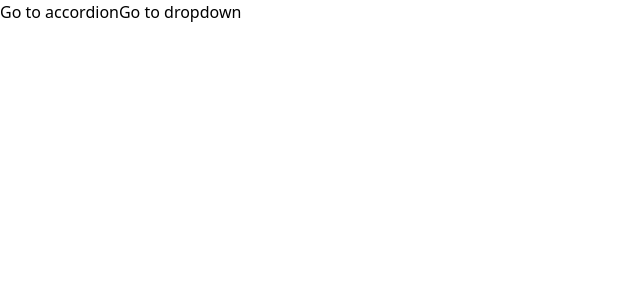
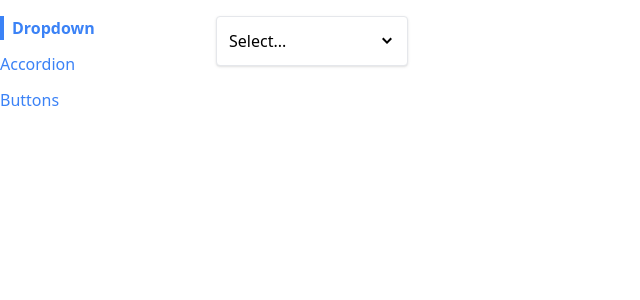
Before and after one commit to Leeyanhawrt/comps, a React (Create React App) app: page / in a window 1280 px wide. Shown: the top 300 px of the page, without its empty margins (0-640 px from the left). Built offline with nearby package versions, Linux system fonts and the light colour scheme.

Commit message:
Finish navigation tutorial

```diff
--- a/src/App.js
+++ b/src/App.js
@@ -2,15 +2,17 @@ import Link from "./components/Link";
 import Route from "./components/Route";
 import AccordionPage from "./pages/AccordionPage"
 import DropDownPage from "./pages/DropDownPage";
+import ButtonPage from "./pages/ButtonPage";
+import Sidebar from "./components/Sidebar";
 
 function App() {
   return (
-    <div>
-      <Link to={'/accordion'}>Go to accordion</Link>
-      <Link to={'/dropdown'}>Go to dropdown</Link>
-      <div>
+    <div className="container mx-auto grid grid-cols-6 gap-4 mt-4">
+      <Sidebar />
+      <div className="col-span-5">
         <Route path={'/accordion'}><AccordionPage /></Route>
-        <Route path={'/dropdown'}><DropDownPage /></Route>
+        <Route path={'/buttons'}><ButtonPage /></Route>
+        <Route path={'/'}><DropDownPage /></Route>
       </div>
     </div >
   )
--- a/src/components/Link.js
+++ b/src/components/Link.js
@@ -1,15 +1,26 @@
+import classNames from 'classnames'
 import { useContext } from 'react'
-import NavigationContext from '../context/navigation';
+import useNavigation from '../hooks/useNavigation';
 
-function Link({ to, children }) {
-  const { navigate } = useContext(NavigationContext);
+function Link({ to, children, className, activeClassName }) {
+  const { navigate, currentPath } = useNavigation();
+
+  const classes = classNames(
+    'text-blue-500',
+    className,
+    currentPath === to && activeClassName
+  );
 
   const handleClick = (e) => {
+    if (e.metaKey || e.ctrlKey) {
+      return
+    }
+
     e.preventDefault();
 
     navigate(to);
   }
 
-  return <a onClick={handleClick}>{children}</a>
+  return <a className={classes} href={to} onClick={handleClick}>{children}</a>
 }
 export default Link;
--- a/src/components/Route.js
+++ b/src/components/Route.js
@@ -1,8 +1,8 @@
 import { useContext } from 'react'
-import NavigationContext from '../context/navigation'
+import useNavigation from '../hooks/useNavigation'
 
 function Route({ children, path }) {
-  const { currentPath } = useContext(NavigationContext)
+  const { currentPath } = useNavigation();
 
   if (path === currentPath) {
     return children
--- /dev/null
+++ b/src/components/Sidebar.js
@@ -0,0 +1,21 @@
+import Link from "./Link";
+
+function Sidebar() {
+  const links = [
+    { label: 'Dropdown', path: "/" },
+    { label: 'Accordion', path: "/accordion" },
+    { label: 'Buttons', path: "/buttons" },
+  ];
+
+  const renderedLinks = links.map((link) => {
+    return <Link className={"mb-3"} key={link.label} to={link.path} activeClassName={"font-bold border-l-4 border-blue-500 pl-2"}>{link.label}</Link>
+  })
+
+  return (
+    <div className="sticky top-0 overflow-y-scroll flex flex-col items-start">
+      {renderedLinks}
+    </div>
+  )
+}
+
+export default Sidebar;
--- /dev/null
+++ b/src/hooks/useNavigation.js
@@ -0,0 +1,8 @@
+import NavigationContext from "../context/navigation";
+import { useContext } from "react";
+
+function useNavigation() {
+  return useContext(NavigationContext);
+}
+
+export default useNavigation;
```
